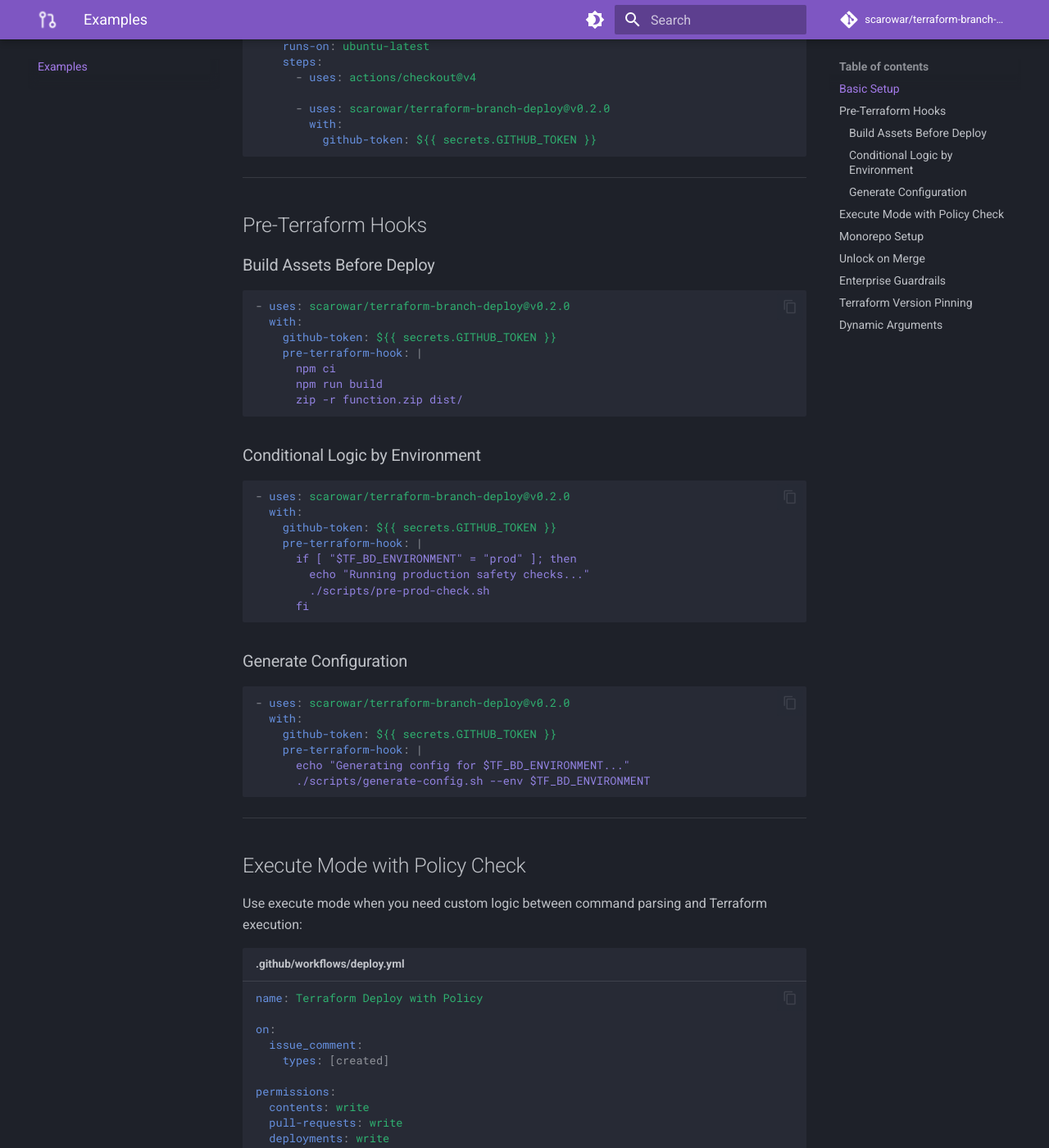
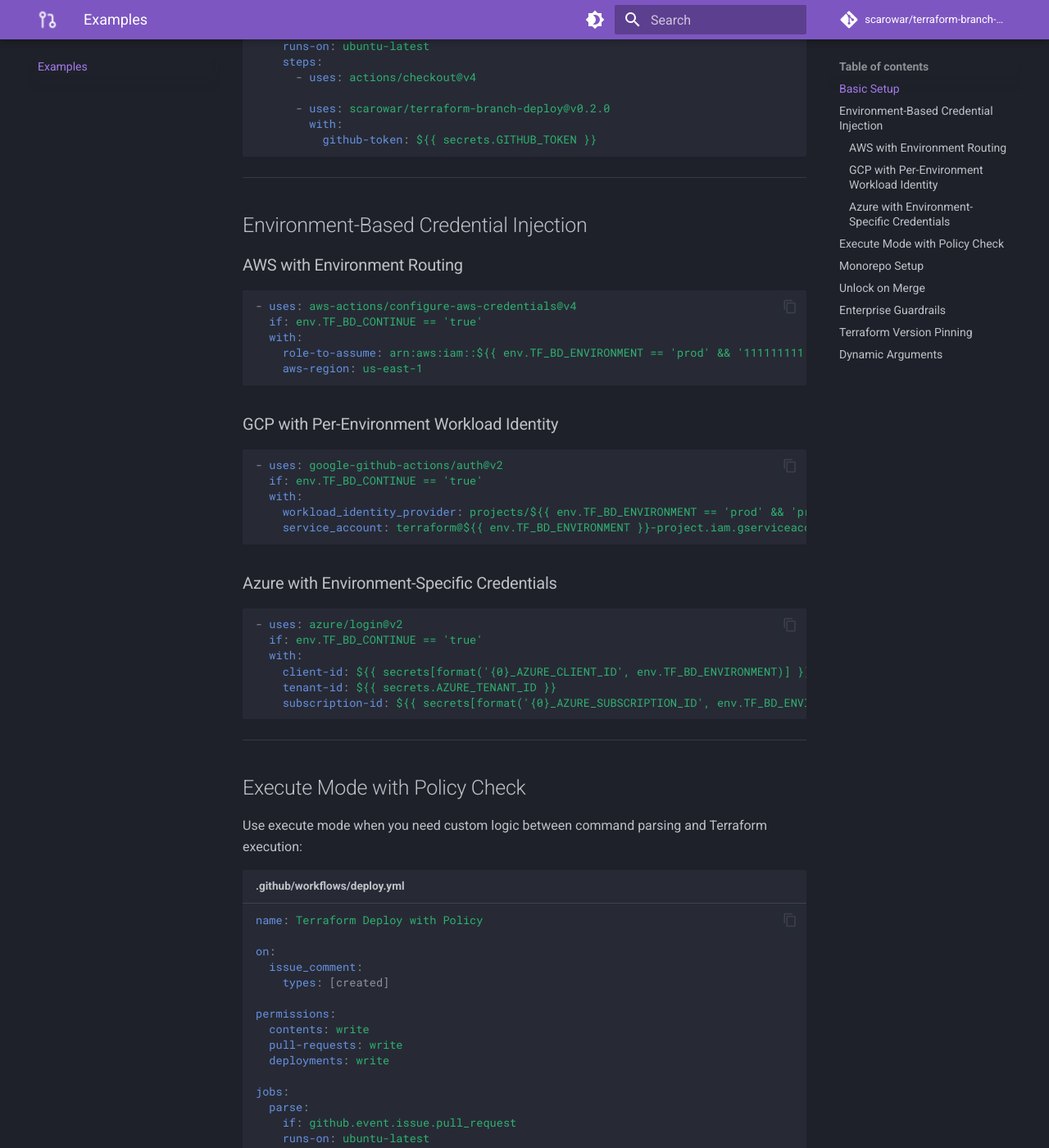
Before and after one commit to scarowar/terraform-branch-deploy, an MkDocs documentation site: the page built from docs/examples/index.md, in a window 1280 px wide and 1400 px high, scrolled down 591 px. Shown: the whole window at 82% size. Built offline with MkDocs 1.6.1 and Material for MkDocs 9.7.7, drawn with Linux system fonts in a browser that asks for light colours; comment, search, counter and statistics services are not loaded.

````diff
--- a/action.yml
+++ b/action.yml
@@ -27,8 +27,6 @@ inputs:
   terraform-version:
     description: "Terraform version to install"
     default: "latest"
-  # NOTE: Inline pre-terraform-hook has been removed in v0.2.0
-  # Use built-in hooks in .tf-branch-deploy.yml instead
   dry-run:
     description: "Print commands without running"
     default: "false"
@@ -492,9 +490,6 @@ runs:
           **/*.tfplan
         key: tfplan-${{ env.TF_BD_ENVIRONMENT }}-${{ env.TF_BD_SHA }}
 
-    # NOTE: Inline pre-terraform-hook removed in v0.2.0
-    # Built-in hooks (trivy, tflint, etc.) replace ad-hoc shell commands
-
     - name: "[Execute] Run Terraform"
       id: tf-execute
       if: inputs.mode == 'execute'
--- a/docs/examples/index.md
+++ b/docs/examples/index.md
@@ -30,42 +30,37 @@ jobs:
 
 ---
 
-## Pre-Terraform Hooks
+## Environment-Based Credential Injection
 
-### Build Assets Before Deploy
+### AWS with Environment Routing
 
 ```yaml
-- uses: scarowar/terraform-branch-deploy@v0.2.0
+- uses: aws-actions/configure-aws-credentials@v4
+  if: env.TF_BD_CONTINUE == 'true'
   with:
-    github-token: ${{ secrets.GITHUB_TOKEN }}
-    pre-terraform-hook: |
-      npm ci
-      npm run build
-      zip -r function.zip dist/
+    role-to-assume: arn:aws:iam::${{ env.TF_BD_ENVIRONMENT == 'prod' && '111111111' || '222222222' }}:role/terraform
+    aws-region: us-east-1
 ```
 
-### Conditional Logic by Environment
+### GCP with Per-Environment Workload Identity
 
 ```yaml
-- uses: scarowar/terraform-branch-deploy@v0.2.0
+- uses: google-github-actions/auth@v2
+  if: env.TF_BD_CONTINUE == 'true'
   with:
-    github-token: ${{ secrets.GITHUB_TOKEN }}
-    pre-terraform-hook: |
-      if [ "$TF_BD_ENVIRONMENT" = "prod" ]; then
-        echo "Running production safety checks..."
-        ./scripts/pre-prod-check.sh
-      fi
+    workload_identity_provider: projects/${{ env.TF_BD_ENVIRONMENT == 'prod' && 'prod-project' || 'dev-project' }}/locations/global/workloadIdentityPools/github/providers/github
+    service_account: terraform@${{ env.TF_BD_ENVIRONMENT }}-project.iam.gserviceaccount.com
 ```
 
-### Generate Configuration
+### Azure with Environment-Specific Credentials
 
 ```yaml
-- uses: scarowar/terraform-branch-deploy@v0.2.0
+- uses: azure/login@v2
+  if: env.TF_BD_CONTINUE == 'true'
   with:
-    github-token: ${{ secrets.GITHUB_TOKEN }}
-    pre-terraform-hook: |
-      echo "Generating config for $TF_BD_ENVIRONMENT..."
-      ./scripts/generate-config.sh --env $TF_BD_ENVIRONMENT
+    client-id: ${{ secrets[format('{0}_AZURE_CLIENT_ID', env.TF_BD_ENVIRONMENT)] }}
+    tenant-id: ${{ secrets.AZURE_TENANT_ID }}
+    subscription-id: ${{ secrets[format('{0}_AZURE_SUBSCRIPTION_ID', env.TF_BD_ENVIRONMENT)] }}
 ```
 
 ---
--- a/mkdocs.yml
+++ b/mkdocs.yml
@@ -16,7 +16,6 @@ nav:
   - Guides:
     - Configuration: guides/configuration.md
     - Modes: guides/modes.md
-    - Pre-Terraform Hooks: guides/hooks.md
     - Guardrails & Security: guides/guardrails.md
   - Reference: reference/inputs.md
   - Examples: examples/index.md
````
Also changed, not shown: docs/guides/modes.md (+0 -1 lines), docs/troubleshooting.md (+1 -27 lines), 2 other files.
